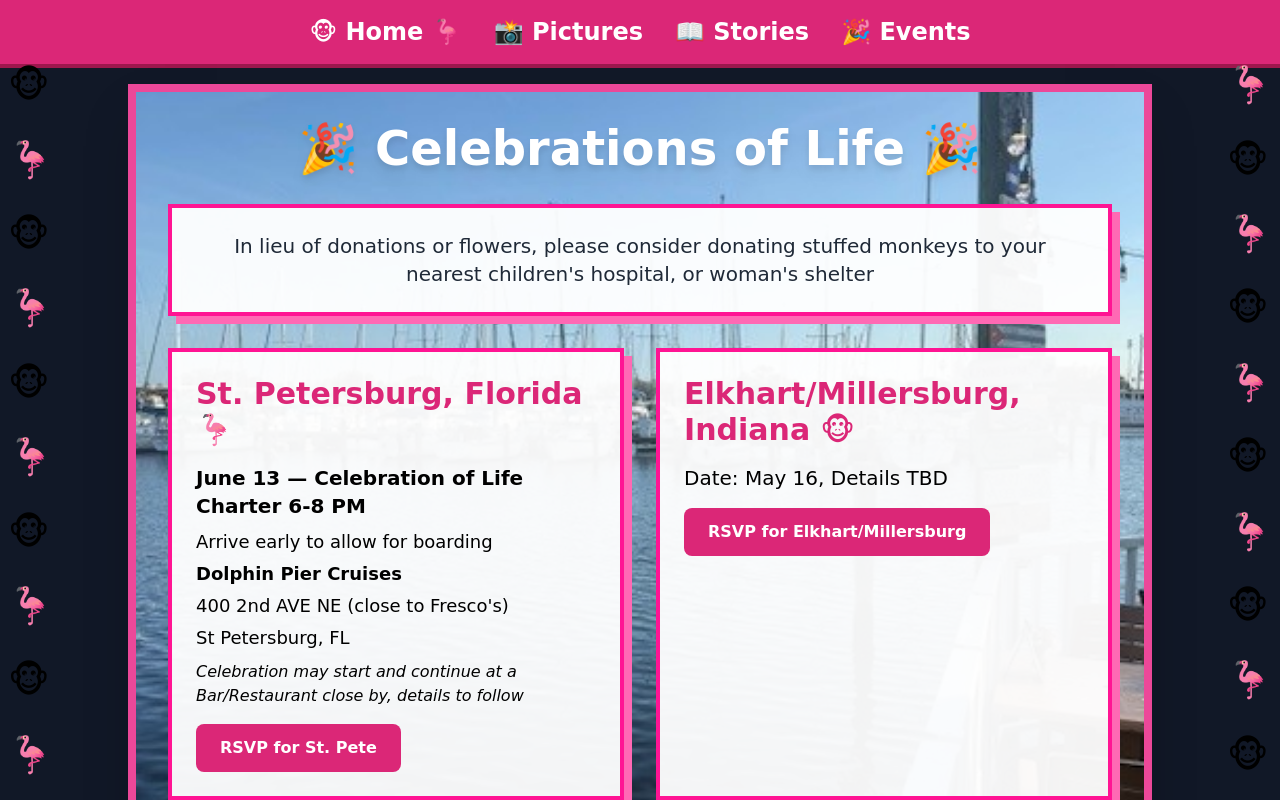
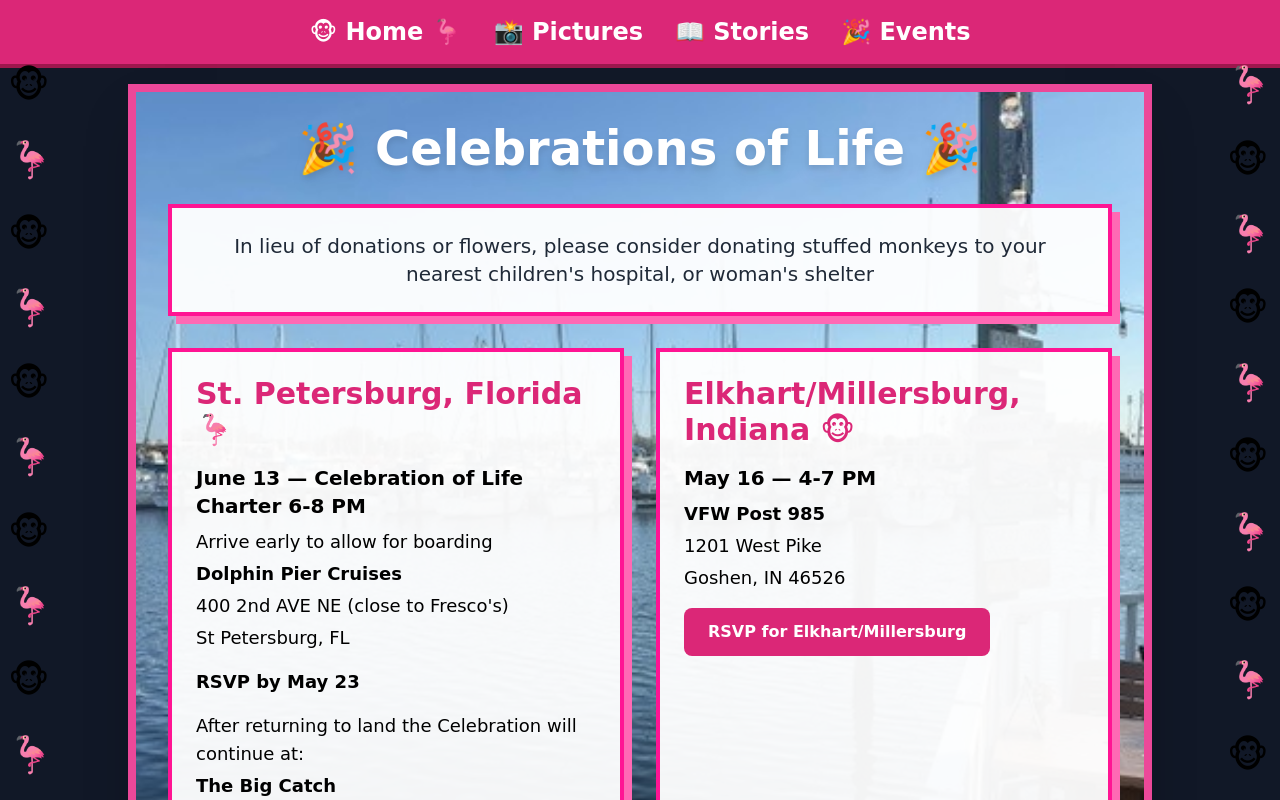
Before and after one commit to seamusowens/celebration-site, a Next.js app: page /events in a window 1280 px wide. Shown: the top 800 px of the page. Built offline with nearby package versions, Linux system fonts and the light colour scheme; no server answers.

Commit message:
Update RSVP page with St Pete after-party and Elkhart venue details

```diff
--- a/app/events/page.tsx
+++ b/app/events/page.tsx
@@ -57,13 +57,19 @@ export default function Events() {
             <p className="text-lg font-semibold mb-1">Dolphin Pier Cruises</p>
             <p className="text-lg mb-1">400 2nd AVE NE (close to Fresco&apos;s)</p>
             <p className="text-lg mb-2">St Petersburg, FL</p>
-            <p className="text-md italic mb-4">Celebration may start and continue at a Bar/Restaurant close by, details to follow</p>
+            <p className="text-lg font-bold mt-4 mb-1">RSVP by May 23</p>
+            <p className="text-lg mt-4 mb-1">After returning to land the Celebration will continue at:</p>
+            <p className="text-lg font-semibold mb-1">The Big Catch</p>
+            <p className="text-lg mb-4">1500 2nd Street South</p>
             <button onClick={() => setSelectedEvent('stpete')} className="bg-pink-600 text-white px-6 py-3 rounded-lg font-bold hover:bg-pink-700">RSVP for St. Pete</button>
           </div>
 
           <div className="fun-card p-6">
             <h2 className="text-3xl font-bold text-pink-600 mb-4">Elkhart/Millersburg, Indiana 🐵</h2>
-            <p className="text-xl mb-4">Date: May 16, Details TBD</p>
+            <p className="text-xl font-bold mb-2">May 16 — 4-7 PM</p>
+            <p className="text-lg font-semibold mb-1">VFW Post 985</p>
+            <p className="text-lg mb-1">1201 West Pike</p>
+            <p className="text-lg mb-4">Goshen, IN 46526</p>
             <button onClick={() => setSelectedEvent('southbend')} className="bg-pink-600 text-white px-6 py-3 rounded-lg font-bold hover:bg-pink-700">RSVP for Elkhart/Millersburg</button>
           </div>
         </div>
```
